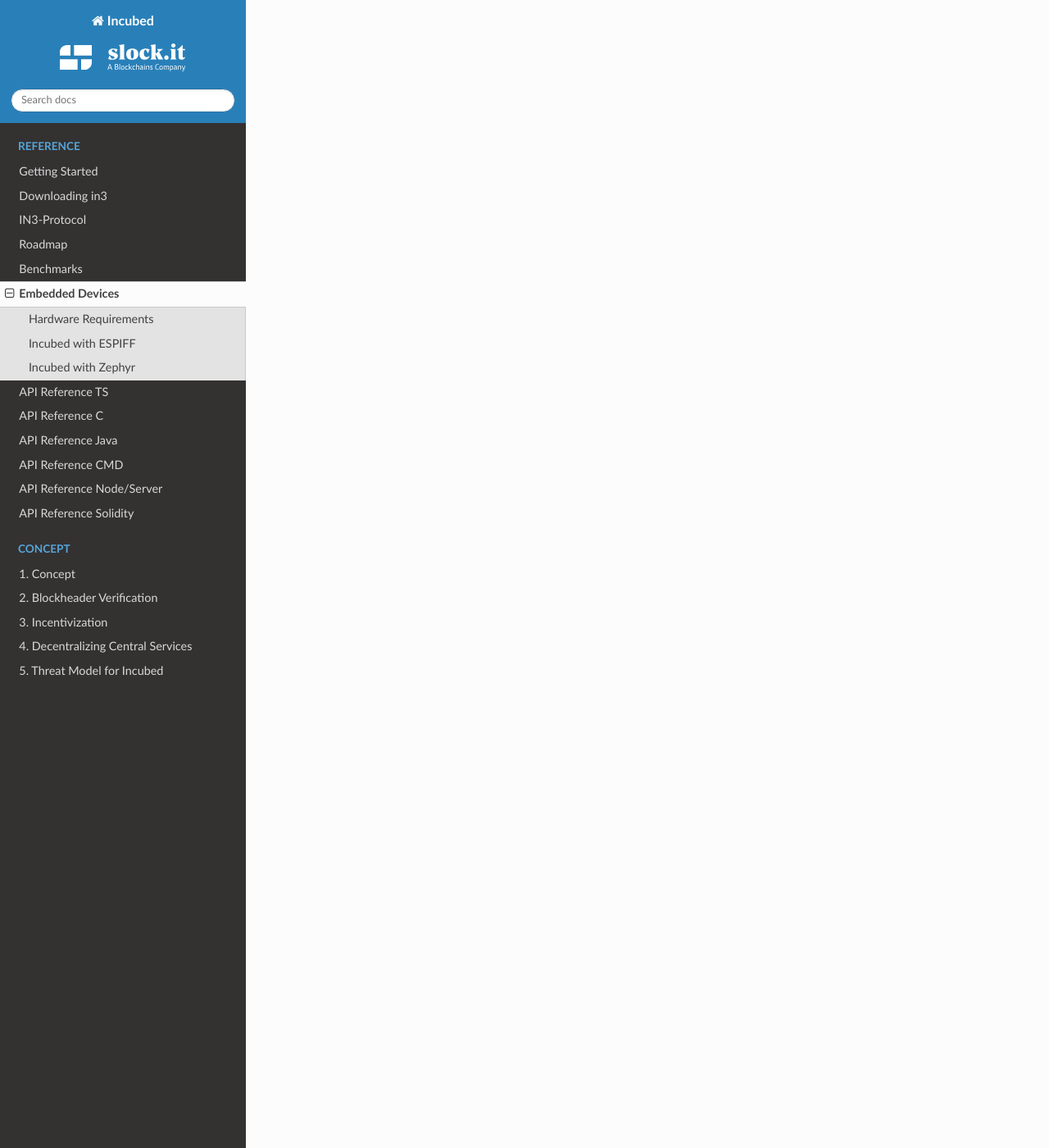
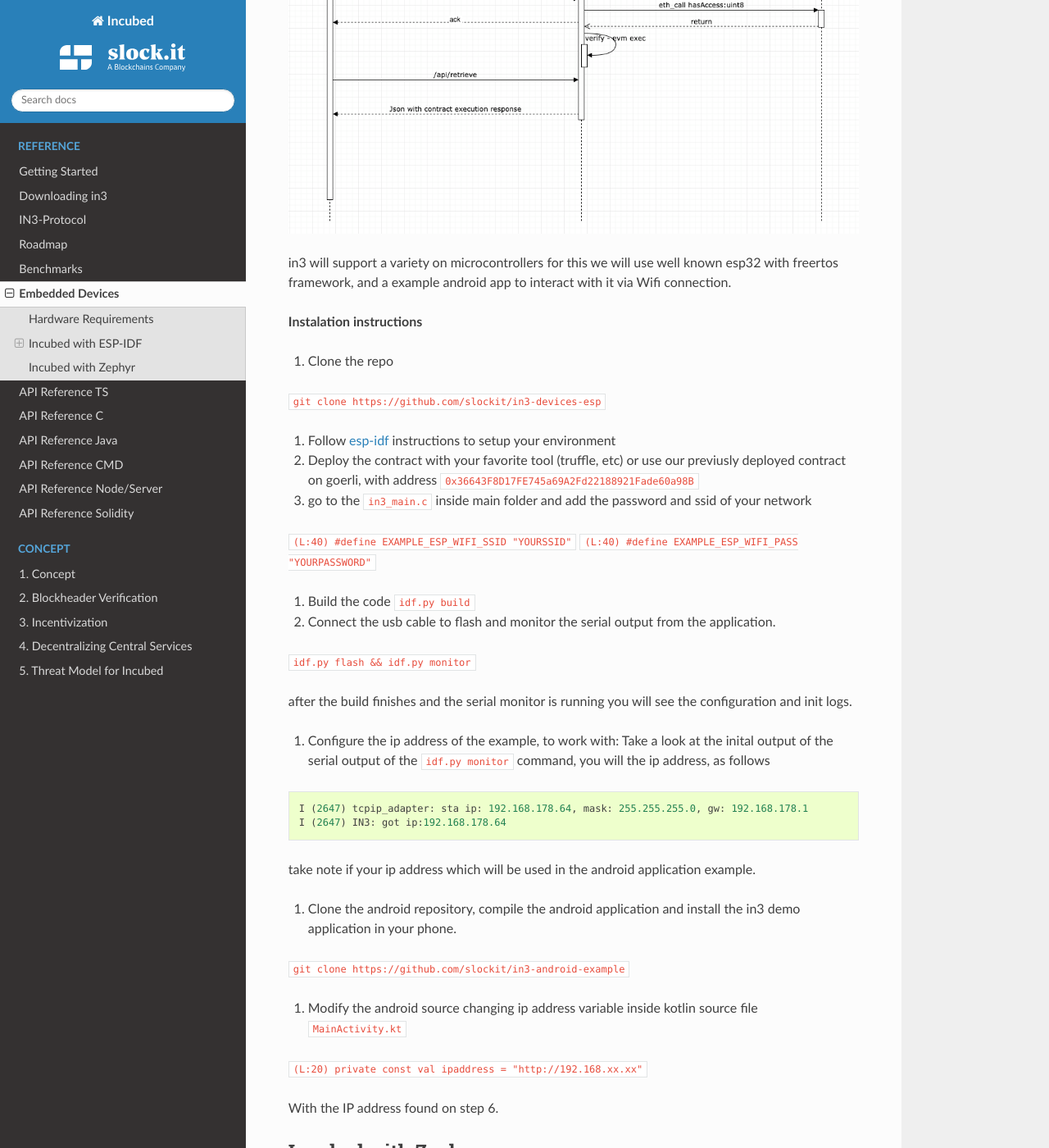
Before and after one commit to blockchainsllc/in3-docs, a Sphinx documentation site: the page built from docs/embedded.md, in a window 1280 px wide and 1400 px high, scrolled down 1815 px. Shown: the whole window at 82% size. Built offline with Sphinx 7.4.7 and the Read the Docs theme 2.0.0, drawn with Linux system fonts in a browser that asks for light colours; some of the changed text lies outside the part shown.

Commit message:
add images

````diff
--- a/docs/embedded.md
+++ b/docs/embedded.md
@@ -6,9 +6,106 @@
 ...
 
 
-## Incubed with ESPIFF
+## Incubed with ESP-IDF
 
-....
+
+
+### Example: Airbnb Property access
+
+A smart door lock which enables accessing the rented flat is installed on the property. It is able to connect to the Internet to check if renting is allowed and the current user is authorized to open the lock.
+
+The computational power of the control unit is restricted to the control of the lock. For this reason, it is also needed to maintain a permanent Internet connection.
+
+You want to enable this in your application as an example of how in3 can help you, we will guide trough the steps of doing it, from the very basics and the resources you will need
+
+**Hardware requirements**
+![from https://docs.espressif.com/projects/esp-idf/en/stable/get-started/](./embedded_esp.png)
+
+* [ESP32-DevKitC V4](https://docs.espressif.com/projects/esp-idf/en/latest/hw-reference/get-started-devkitc.html) or similar dev board
+* Android phone
+* Laptop MAC, Linux, Windows
+* USB Cable
+
+**Software requirements**
+
+*  [In3](https://github.com/slockit/in3-c) C client
+*  Esp-idf toolchain and sdk, (please follow this [guide](https://docs.espressif.com/projects/esp-idf/en/stable/get-started/))
+*  [Android Studio](https://developer.android.com/studio)
+* Solidity smart contract:  we will control access to properties using a public smart contract, for this example we will use the following template
+
+```
+pragma solidity ^0.5.1;
+
+contract Access {
+    uint8 access;
+    constructor() public  {
+        access = 0;
+    }
+
+    function hasAccess() public view returns(uint8) {
+        return access;
+    }
+
+    function setAccess(uint8 accessUpdate) public{
+        access = accessUpdate;
+    }
+}
+```
+
+**How it works**
+![sequence diagram](./embedded_diagram.png)
+
+
+
+in3 will support a variety on microcontrollers for this we will use well known esp32 with freertos framework, and a example android app to interact with it via Wifi connection.
+
+**Instalation instructions**
+1. Clone the repo
+
+`git clone https://github.com/slockit/in3-devices-esp `
+
+2. Follow [esp-idf](https://) instructions to setup your environment
+
+
+3. Deploy the contract with your favorite tool (truffle, etc) or use our previusly deployed contract on goerli, with address `0x36643F8D17FE745a69A2Fd22188921Fade60a98B`
+
+
+
+3. go to the `in3_main.c` inside main folder and add the password and ssid of your network
+
+`(L:40) #define EXAMPLE_ESP_WIFI_SSID "YOURSSID"`
+`(L:40) #define EXAMPLE_ESP_WIFI_PASS "YOURPASSWORD"`
+
+4. Build the code
+`idf.py build`
+
+5. Connect the usb cable to flash and monitor the serial output from the application.
+
+`idf.py flash && idf.py monitor`
+
+after the build finishes and the serial monitor is running you will see the configuration and init logs.
+
+6. Configure the ip address of the example, to work with:
+Take a look at the inital output of the serial output of the `idf.py monitor` command, you will the ip address, as follows
+
+```
+I (2647) tcpip_adapter: sta ip: 192.168.178.64, mask: 255.255.255.0, gw: 192.168.178.1
+I (2647) IN3: got ip:192.168.178.64
+```
+take note if your ip address which will be used in the android application example.
+
+7. Clone the android repository, compile the android application and install the in3 demo application in your phone.
+
+`git clone https://github.com/slockit/in3-android-example`
+
+
+8. Modify the android source changing ip address variable inside kotlin source file `MainActivity.kt`
+
+`(L:20) private const val ipaddress = "http://192.168.xx.xx"`
+
+With the IP address found on step 6.
+
+
 
 ## Incubed with Zephyr
 
````
Also changed, not shown: docs/embedded_diagram.png (added), docs/embedded_esp.png (added).
